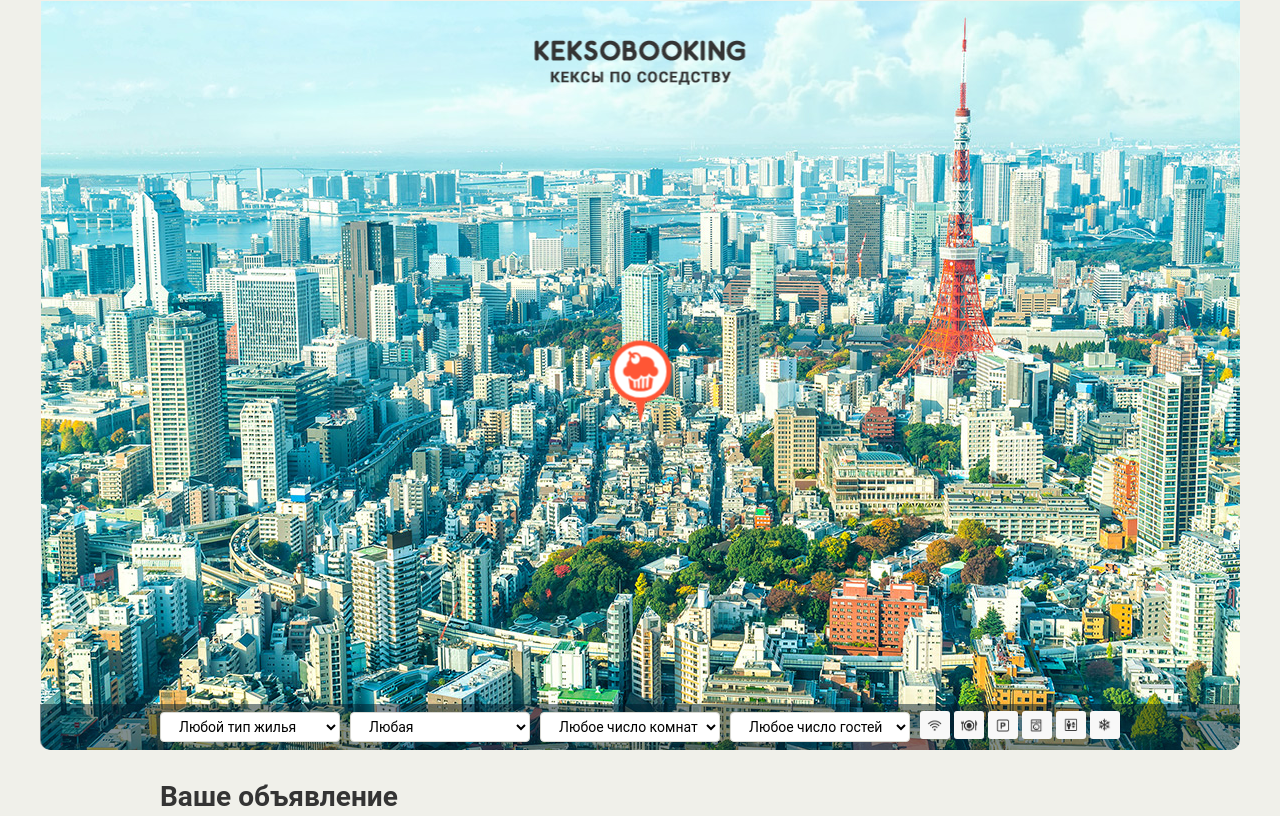
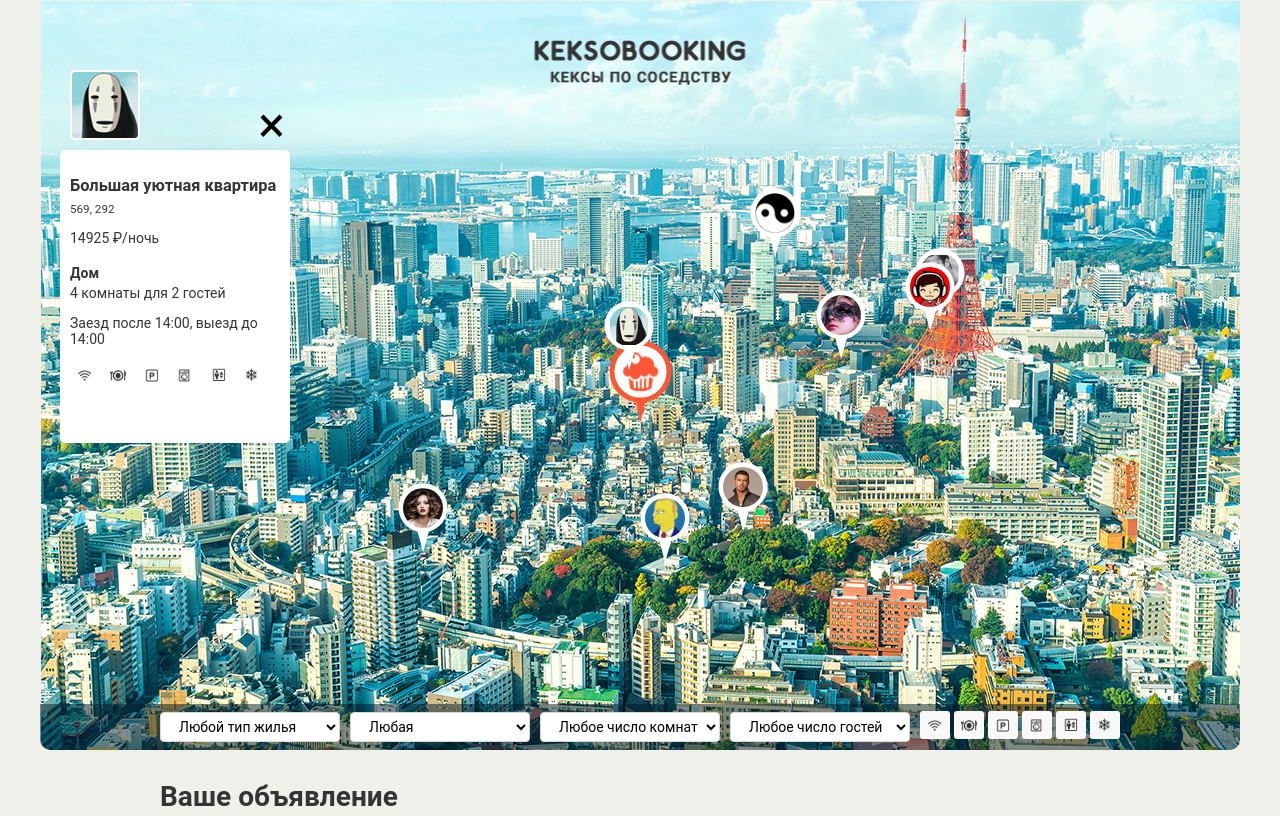
Before and after one commit to Viktoria1592/395743-keksobooking, a website: page index.html in a window 1280 px wide. Shown: the top 816 px of the page. Drawn offline with Linux system fonts and the light colour scheme.

Commit message:
Завершает задание 3 V1.0

```diff
--- a/index.html
+++ b/index.html
@@ -223,11 +223,11 @@
     <img src="img/avatars/user01.png" class="popup__avatar" width="70" height="70">
     <button class="popup__close">Закрыть</button>
     <h3>Уютное гнездышко для молодоженов</h3>
-    <p><small>102-0082 Tōkyō-to, Chiyoda-ku, Ichibanchō, 14−3</small></p>
+    <p class="popup__address"><small>102-0082 Tōkyō-to, Chiyoda-ku, Ichibanchō, 14−3</small></p>
     <p class="popup__price">5200&#x20bd;/ночь</p>
     <h4>Квартира</h4>
-    <p>2 комнаты для 3 гостей</p>
-    <p>Заезд после 14:00, выезд до 10:00</p>
+    <p class="popup__rooms-and-guests">2 комнаты для 3 гостей</p>
+    <p class="popup__check">Заезд после 14:00, выезд до 10:00</p>
     <ul class="popup__features">
       <li class="feature feature--wifi"></li>
       <li class="feature feature--dishwasher"></li>
@@ -236,7 +236,7 @@
       <li class="feature feature--elevator"></li>
       <li class="feature feature--conditioner"></li>
     </ul>
-    <p>Великолепная квартира-студия в центре Токио. Подходит как туристам, так и бизнесменам. Квартира полностью укомплектована и недавно отремонтирована.</p>
+    <p class="popup__description">Великолепная квартира-студия в центре Токио. Подходит как туристам, так и бизнесменам. Квартира полностью укомплектована и недавно отремонтирована.</p>
     <ul class="popup__pictures">
       <li><img src=""></li>
     </ul>
--- a/js/map.js
+++ b/js/map.js
@@ -10,8 +10,9 @@ var LOCATION_X_MIN = 300;
 var LOCATION_X_MAX = 900;
 var LOCATION_Y_MIN = 150;
 var LOCATION_Y_MAX = 500;
-
-var realEstateOffers = [];
+var REAL_ESTATE_OFFERS_LENGTH = 8;
+var PINS_WIDTH = 40;
+var PINS_HEIGHT = 44;
 
 var randomInteger = function (min, max) {
   var rand = min + Math.random() * (max + 1 - min);
@@ -65,32 +66,98 @@ var checkinCheckoutInteger = function () {
   return offerCheckTimes[randomInteger(0, offerCheckTimes.length - 1)];
 };
 
-for (var i = 0; i < 8; i++) {
+var setAppartType = function (objType) {
+  var appartType;
+  if (objType === 'flat') {
+    appartType = 'Квартира';
+  }
+  if (objType === 'bungalo') {
+    appartType = 'Бунгало';
+  }
+  if (objType === 'house') {
+    appartType = 'Дом';
+  }
+  return appartType;
+};
+
+var realEstateOffers = [];
+
+for (var i = 0; i < REAL_ESTATE_OFFERS_LENGTH; i++) {
+  var locationCoordsX = randomInteger(LOCATION_X_MIN, LOCATION_X_MAX);
+  var locationCoordsY = randomInteger(LOCATION_Y_MIN, LOCATION_Y_MAX);
+  var offerFeaturesRandom = offerFeatures.slice(randomInteger(1, offerFeatures.length));
   realEstateOffers.push({
     'author': {
-      'avatar': 'img/avatars/user/0' + (i + 1) + '.png'
+      'avatar': 'img/avatars/user0' + (i + 1) + '.png'
     },
     'offer': {
       'title': offerTitles[i],
-      'address': location.x,
+      'address': locationCoordsX + ', ' + locationCoordsY,
       'price': randomInteger(MIN_PRICE, MAX_PRICE),
-      'type': offerTypes,
+      'type': offerTypes[randomInteger(0, offerTypes.length - 1)],
       'rooms': randomInteger(MIN_ROOMS, MAX_ROOMS),
       'guests': randomInteger(MIN_GUESTS, MAX_GUESTS),
       'checkin': checkinCheckoutInteger(),
       'checkout': checkinCheckoutInteger(),
-      'features': offerFeatures.slice(randomInteger(1, offerFeatures.length)),
+      'features': offerFeaturesRandom,
       'description': '',
       'photos': offerPhotos.sort(compareRandom)
     },
     'location': {
-      'x': randomInteger(LOCATION_X_MIN, LOCATION_X_MAX),
-      'Y': randomInteger(LOCATION_Y_MIN, LOCATION_Y_MAX)
+      'x': locationCoordsX,
+      'y': locationCoordsY
     }
   });
 }
 
-// console.log(realEstateOffers);
+var template = document.querySelector('template');
 
-var mapModal = document.querySelector('.map');
-mapModal.classList.remove('map--faded');
+var pinsOnMap = document.querySelector('.map__pins');
+var pinsTemplate = template.content.querySelector('.map__pin');
+
+for (i = 0; i < REAL_ESTATE_OFFERS_LENGTH; i++) {
+  var pinsElement = pinsTemplate.cloneNode(true);
+  var fragment = document.createDocumentFragment();
+  pinsElement.setAttribute('style', 'left: ' + (realEstateOffers[i].location.x + PINS_WIDTH / 2) +
+    'px; top: ' + (realEstateOffers[i].location.y + PINS_HEIGHT) + 'px');
+  pinsElement.querySelector('img').setAttribute('src', realEstateOffers[i].author.avatar);
+
+
+  fragment.appendChild(pinsElement);
+  pinsOnMap.appendChild(fragment);
+
+}
+
+var getOfferCard = function () {
+  var map = document.querySelector('.map');
+  var cardFragment = document.createDocumentFragment();
+  var adBlockTemplate = template.content.querySelector('article.map__card');
+  var adBlockElements = adBlockTemplate.cloneNode(true);
+
+  adBlockElements.querySelector('h3').textContent = realEstateOffers[0].offer.title;
+  adBlockElements.querySelector('.popup__address small').textContent = realEstateOffers[0].offer.address;
+  adBlockElements.querySelector('.popup__price').textContent = realEstateOffers[0].offer.price + ' ₽/ночь';
+  adBlockElements.querySelector('h4').textContent = setAppartType(realEstateOffers[0].offer.type);
+  adBlockElements.querySelector('.popup__rooms-and-guests').textContent = realEstateOffers[0].offer.rooms +
+    ' комнаты для ' + realEstateOffers[0].offer.guests + ' гостей';
+  adBlockElements.querySelector('.popup__check').textContent = 'Заезд после ' + realEstateOffers[0].offer.checkin +
+    ', выезд до ' + realEstateOffers[0].offer.checkout;
+  // adBlockElements.querySelector('.popup__features').appendChild();
+  adBlockElements.querySelector('.popup__description').textContent = realEstateOffers[0].offer.description;
+  // adBlockElements.querySelector('.popup__pictures').appendChild();
+  adBlockElements.querySelector('.popup__avatar').src = realEstateOffers[0].author.avatar;
+
+  var insertContainer = document.querySelector('.map__filters-container');
+  cardFragment.appendChild(adBlockElements);
+  map.insertBefore(cardFragment, insertContainer);
+
+  return map;
+};
+
+getOfferCard();
+
+
+var mapActive = document.querySelector('.map');
+mapActive.classList.remove('map--faded');
+
+console.log(realEstateOffers);
```
